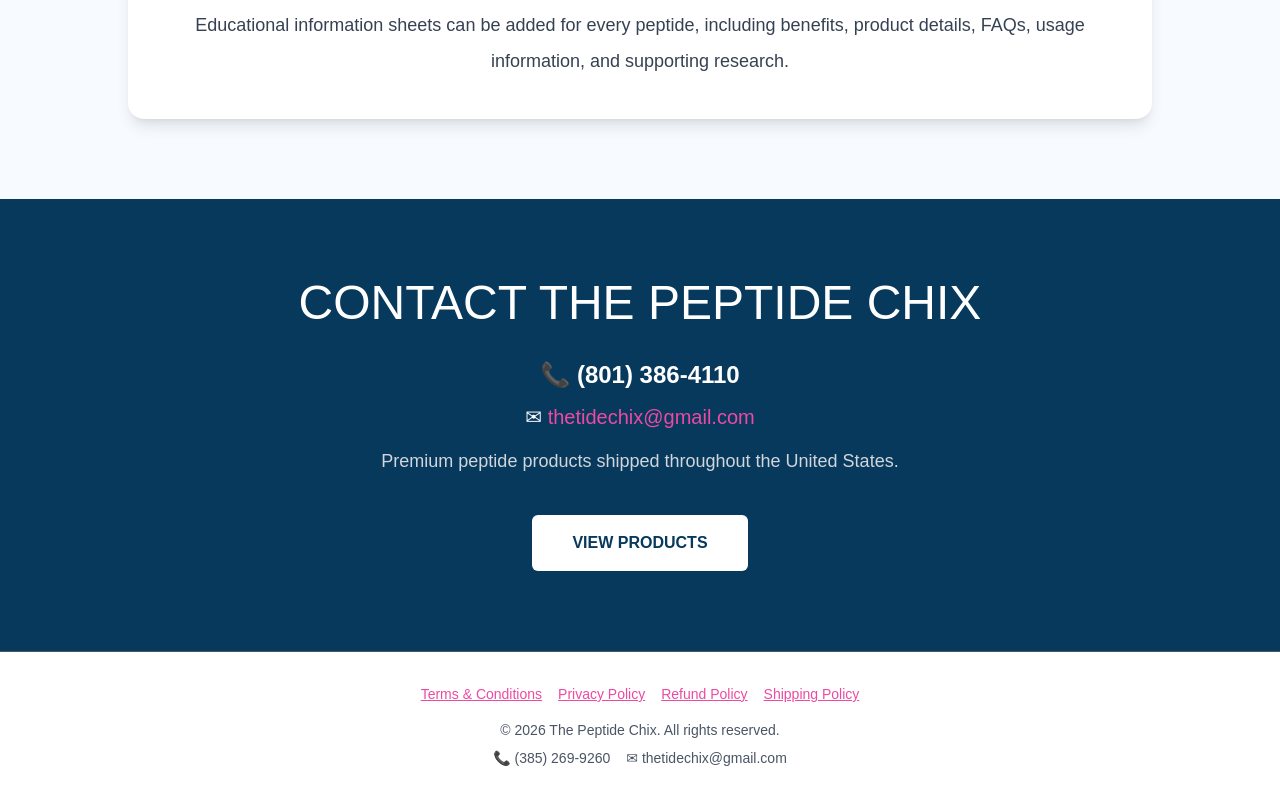
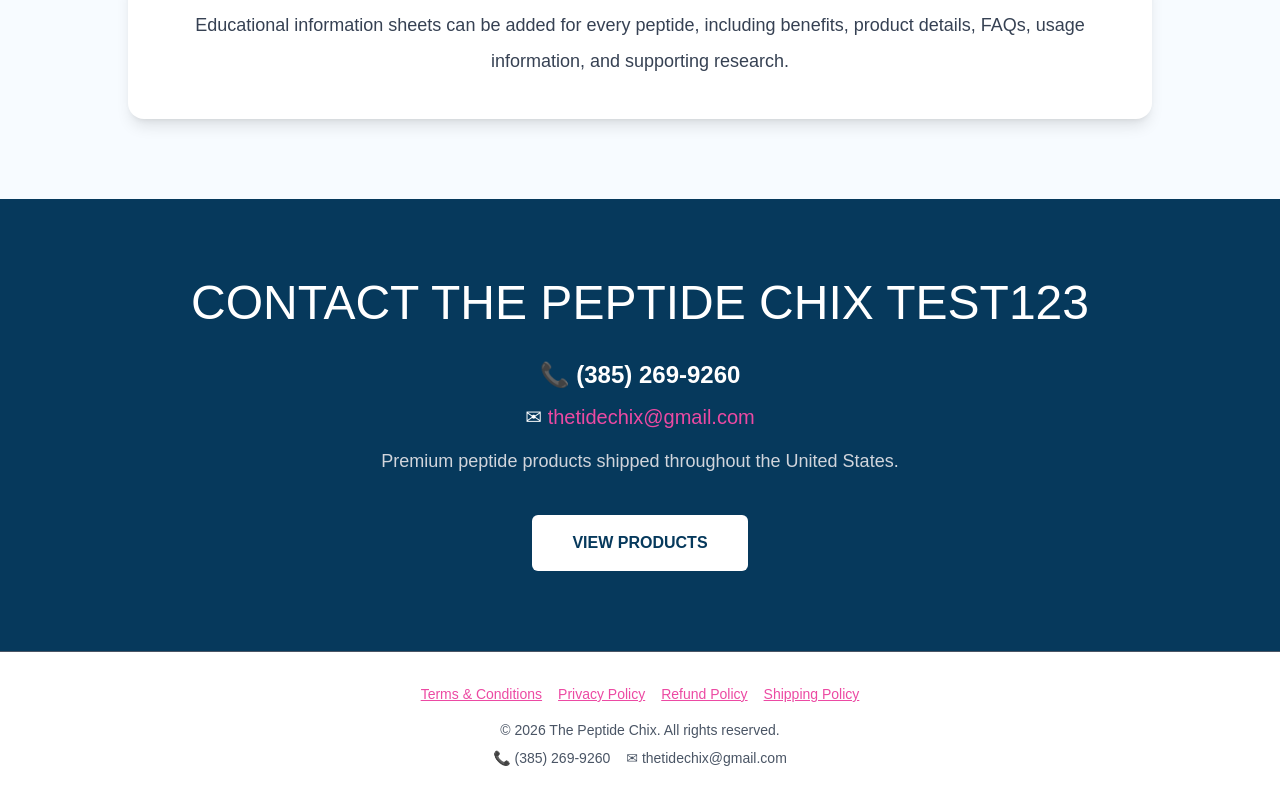
Before and after one commit to ClearsiteConsultants/Tidechix, a Next.js app in the folder tidechix-site/: page / in a window 1280 px wide. Shown: the part 2004-2804 px from the top of the page. Built offline with nearby package versions, Linux system fonts and the light colour scheme.

Commit message:
Test homepage deployment

```diff
--- a/tidechix-site/app/page.tsx
+++ b/tidechix-site/app/page.tsx
@@ -149,16 +149,16 @@
           className="bg-[#06395c] px-6 py-20 text-center text-white"
         >
           <h2 className="text-4xl font-light md:text-5xl">
-            CONTACT THE PEPTIDE CHIX
+            CONTACT THE PEPTIDE CHIX TEST123
           </h2>
 
 <p className="mt-8 text-2xl font-semibold">
   📞{" "}
   <a
-    href="tel:+18013864110"
+    href="tel:+13852699260"
     className="hover:text-[#ec4aa3] hover:underline"
   >
-    (801) 386-4110
+    (385) 269-9260
   </a>
 </p>
 
```
